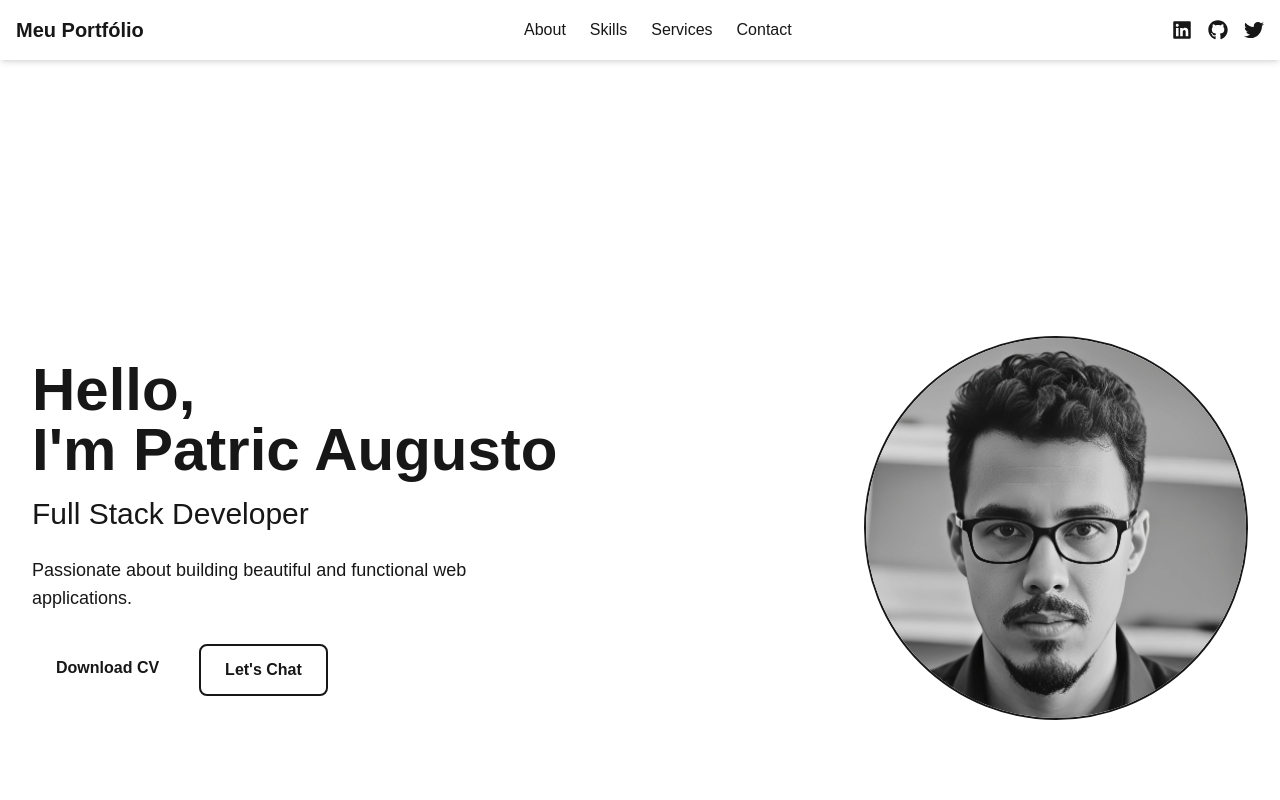
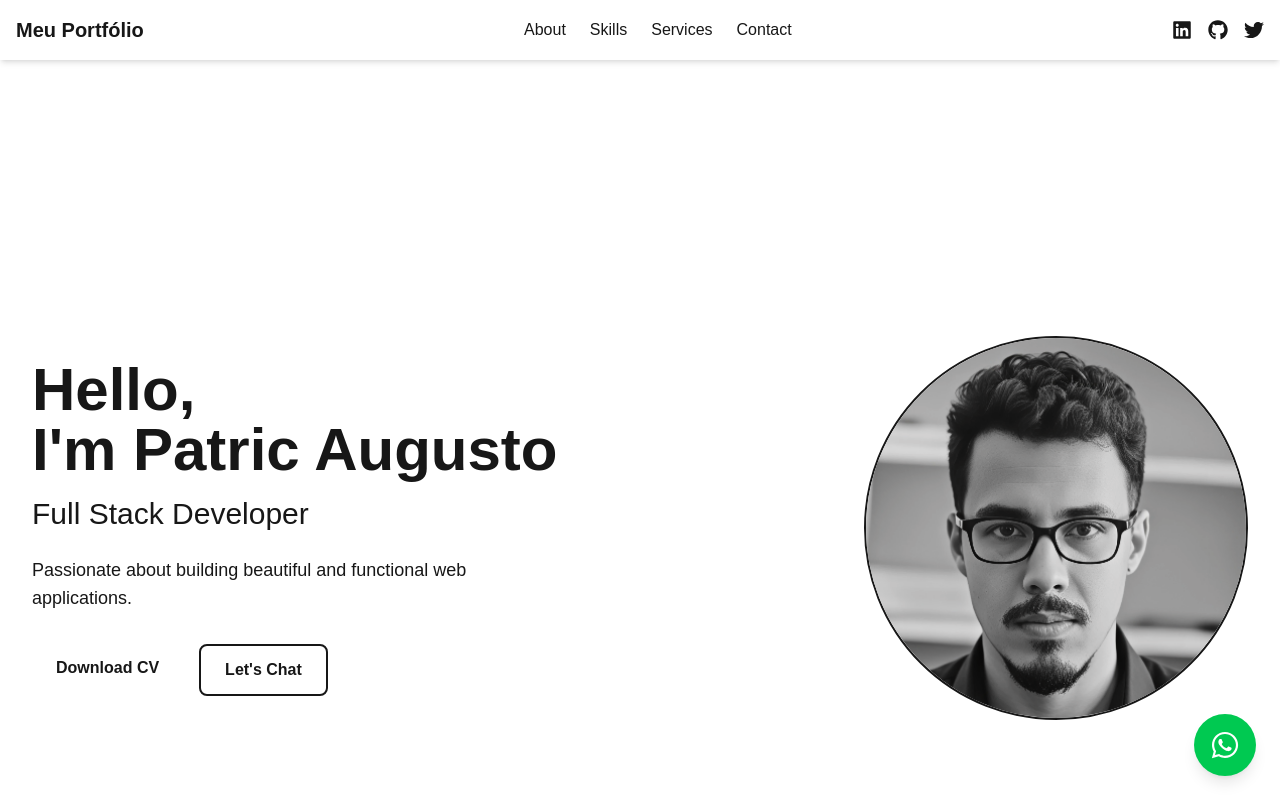
Before and after one commit to PatricAugusto/Portfolio-2.0.0, a Next.js app: page / in a window 1280 px wide. Shown: the top 800 px of the page. Built offline with nearby package versions, Linux system fonts and the light colour scheme.

Commit message:
fix: Correção da animação do carrossel de habilidades, garantindo que as classes do Tailwind sejam geradas e aplicadas corretamente.

```diff
--- a/src/app/page.js
+++ b/src/app/page.js
@@ -6,12 +6,13 @@ import Projects from '../components/Projects';
 import Services from '../components/Services';
 import Contact from '../components/Contact';
 import Footer from '../components/Footer';
+import WhatsAppButton from '../components/WhatsAppButton';
 
 export default function Home() {
   return (
     <>
       <Navbar />
-      <main className="bg-preto text-branco min-h-screen pt-24">
+      <main className="bg-preto text-branco pt-24">
         <Hero />
         <About />
         <Skills />
@@ -20,6 +21,7 @@ export default function Home() {
         <Contact />
         <Footer />
       </main>
+      <WhatsAppButton />
     </>
   );
 }
--- a/src/components/Navbar.jsx
+++ b/src/components/Navbar.jsx
@@ -4,7 +4,7 @@ import { FaLinkedin, FaGithub, FaTwitter } from 'react-icons/fa';
 
 const Navbar = () => {
   return (
-    <nav className="fixed top-0 left-0 w-full z-50 bg-preto text-branco p-4 shadow-md">
+    <nav className="absolute top-0 left-0 right-0 z-10 bg-preto text-branco p-4 shadow-md">
       <div className="container mx-auto flex justify-between items-center">
         {/* Logo/Nome */}
         <div className="text-xl font-bold">
--- /dev/null
+++ b/src/components/WhatsAppButton.jsx
@@ -0,0 +1,21 @@
+import React from 'react';
+import { FaWhatsapp } from 'react-icons/fa';
+
+const WhatsAppButton = () => {
+  const phoneNumber = "5555992066795";
+  const message = encodeURIComponent("Olá! Vi seu portfólio e gostaria de conversar sobre um projeto.");
+  const whatsappLink = `https://wa.me/${phoneNumber}?text=${message}`;
+
+  return (
+    <a
+      href={whatsappLink}
+      target="_blank"
+      rel="noopener noreferrer"
+      className="fixed bottom-6 right-6 p-4 bg-green-500 text-white rounded-full shadow-lg hover:scale-110 transition-transform duration-300 z-50"
+    >
+      <FaWhatsapp className="text-3xl" />
+    </a>
+  );
+};
+
+export default WhatsAppButton;
--- a/tailwind.config.js
+++ b/tailwind.config.js
@@ -25,11 +25,6 @@ module.exports = {
       animation: {
         scroll: 'scroll 60s linear infinite',
       },
-      backgroundImage: {
-        'gradient-radial': 'radial-gradient(var(--tw-gradient-stops))',
-        'gradient-conic':
-          'conic-gradient(from 180deg at 50% 50%, var(--tw-gradient-stops))',
-      },
     },
   },
   plugins: [],
```
